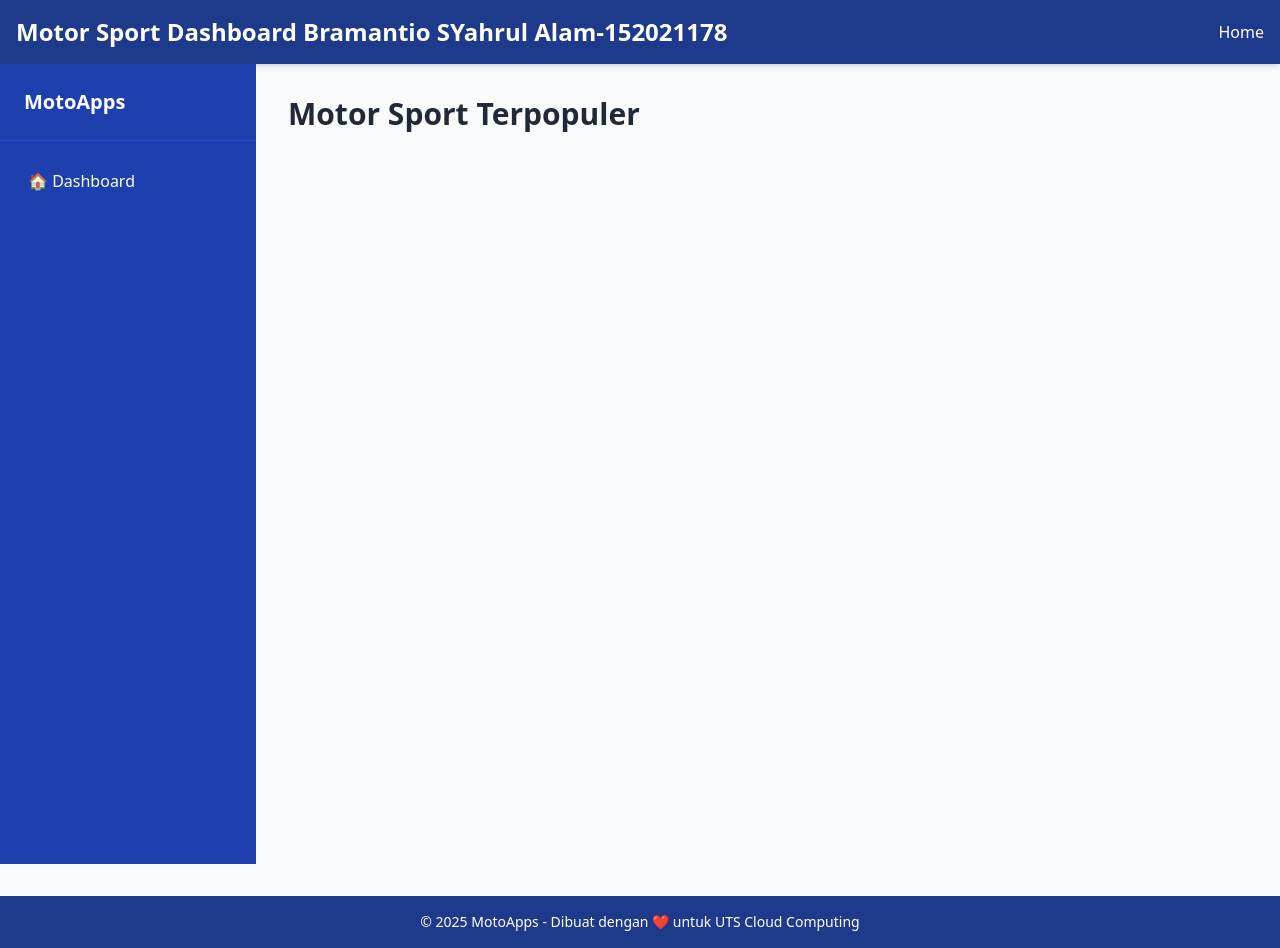
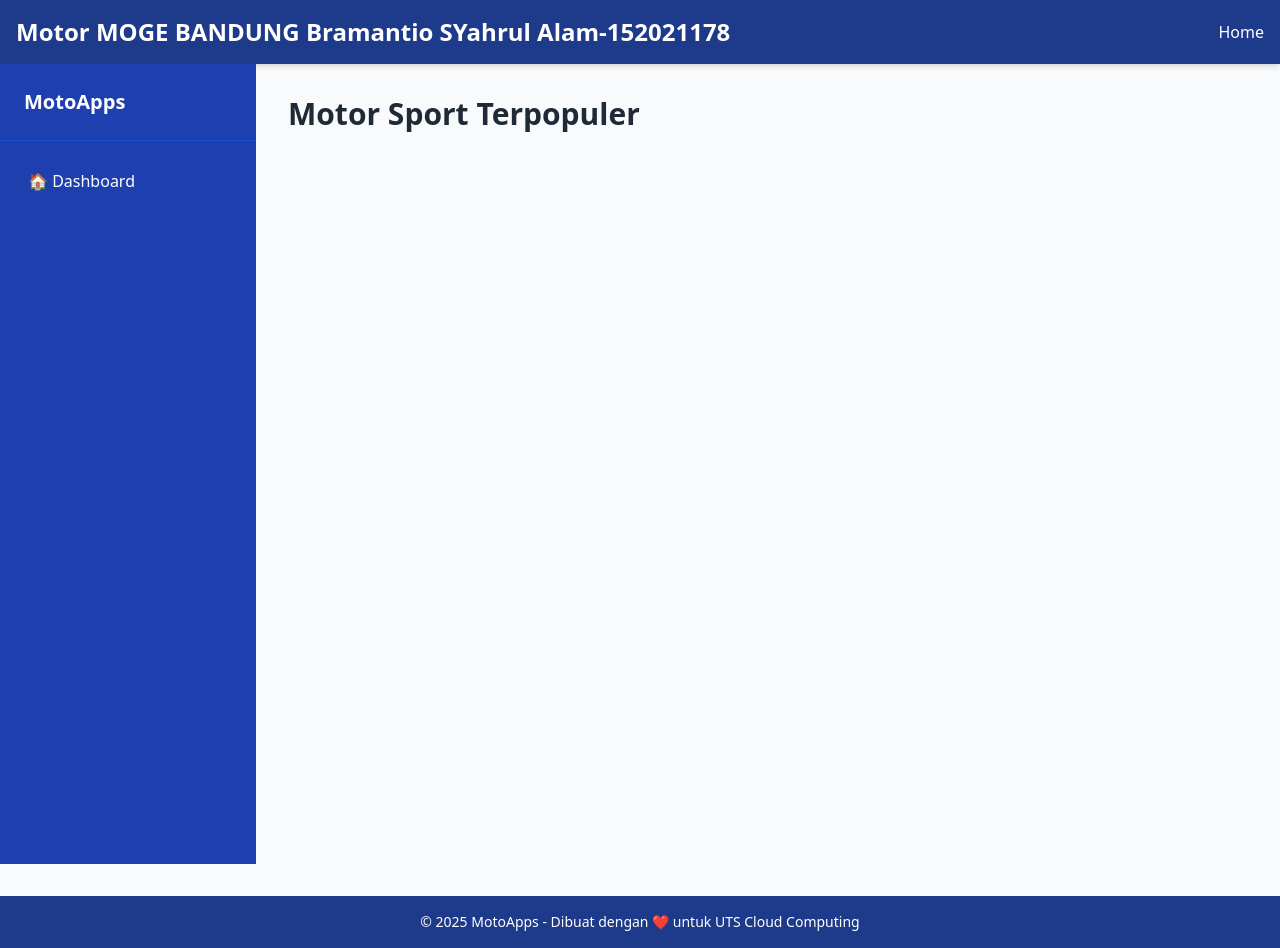
Before and after one commit to brmntiosa/UTSCODE, a website: page index.html in a window 1280 px wide. Drawn offline with nearby package versions, Linux system fonts and the light colour scheme; no server answers.

Commit message:
cicdRecord

```diff
--- a/index.html
+++ b/index.html
@@ -10,7 +10,7 @@
   <!-- Header Navbar -->
   <header class="bg-blue-900 text-white shadow-md">
     <div class="max-w-7xl mx-auto px-4 py-4 flex justify-between items-center">
-      <h1 class="text-2xl font-bold">Motor Sport Dashboard Bramantio SYahrul Alam-152021178</h1>
+      <h1 class="text-2xl font-bold">Motor MOGE BANDUNG Bramantio SYahrul Alam-152021178</h1>
       <nav>
         <ul class="flex space-x-6">
           <li><a href="#" class="hover:text-blue-300">Home</a></li>
```
